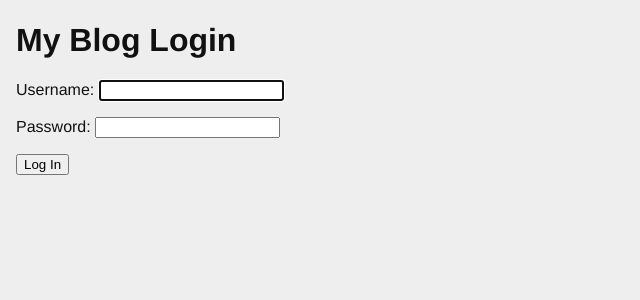
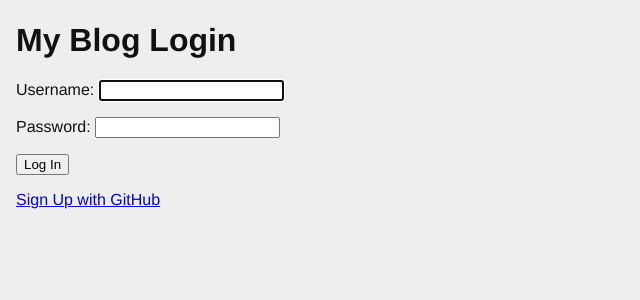
Before and after one commit to JakeHorstmann/UW-django-blog, a Django app: page /login/ in a window 1280 px wide. Shown: the part 20-320 px from the top of the page, without its empty margins (0-640 px from the left). Run offline with Django 5.2, Linux system fonts and the light colour scheme; some libraries are stand-ins or nearby versions.

Commit message:
Added changes to login template to allow GitHub logins

```diff
--- a/mysite/templates/login.html
+++ b/mysite/templates/login.html
@@ -1,4 +1,6 @@
 {% extends "base.html" %}
+
+{% load socialaccount %}
 
 {% block content %}
 <h1>My Blog Login</h1>
@@ -6,4 +8,5 @@
   {{ form.as_p }}
   <p><input type="submit" value="Log In"></p>
 </form>
+<a href="#">Sign Up with GitHub</a>
 {% endblock %}
```
